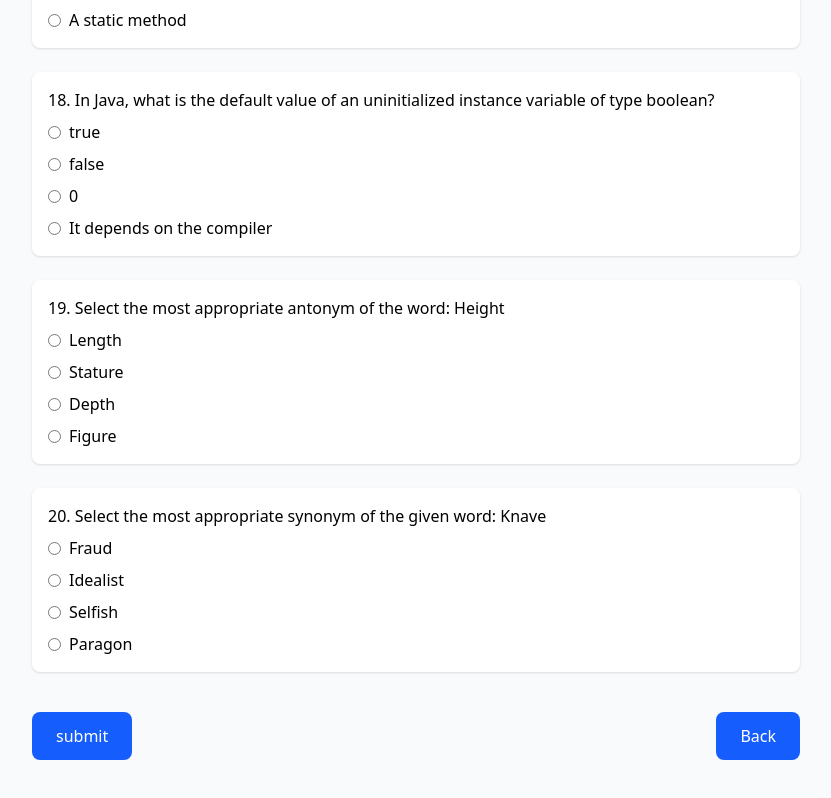
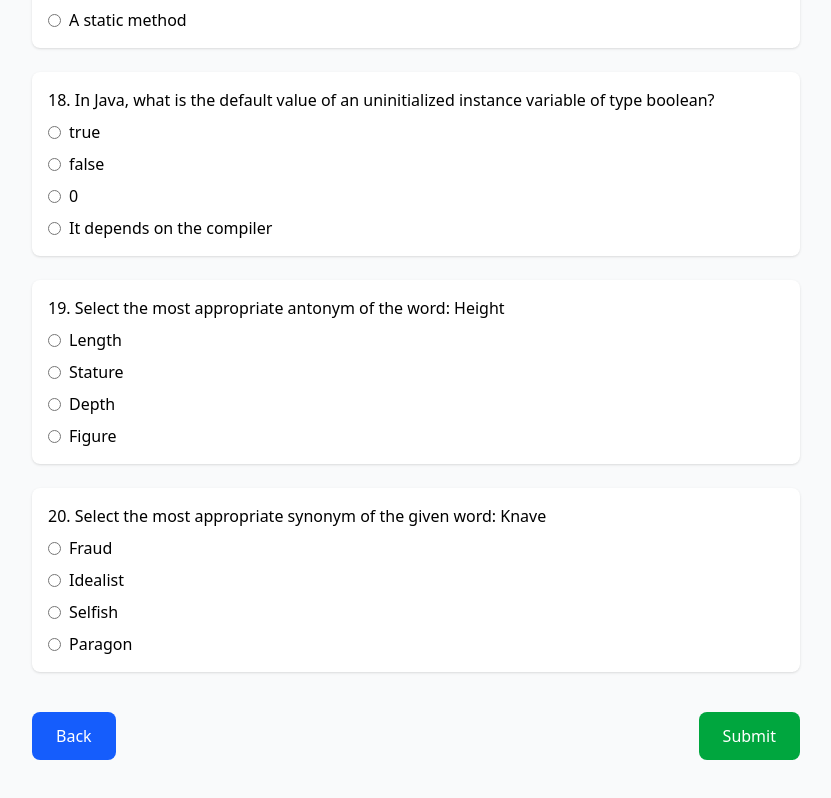
Before and after one commit to Bilal1243/EduApt, a React (Vite) app in the folder frontend/: page /aptitude in a window 1280 px wide. Shown: the part 3800-4598 px from the top of the page, without its empty margins (224-1055 px from the left). Built offline with nearby package versions, Linux system fonts and the light colour scheme.

Commit message:
changed button order and style

```diff
--- a/frontend/src/Screens/AddDetailsScreen.jsx
+++ b/frontend/src/Screens/AddDetailsScreen.jsx
@@ -68,7 +68,7 @@ function AddDetailsScreen() {
       toast.error("Place is required");
       return false;
     }
-    if (!sem || sem < 1) {
+    if (!sem || sem < 1 || sem > 8) {
       toast.error("Enter a valid semester");
       return false;
     }
--- a/frontend/src/Screens/AptitudeScreen.jsx
+++ b/frontend/src/Screens/AptitudeScreen.jsx
@@ -247,14 +247,14 @@ function AptitudeScreen() {
         <div className="flex flex-col sm:flex-row justify-between mt-4 gap-4 mb-14">
           <button
             type="submit"
-            className="bg-blue-600 text-white px-6 py-3 rounded-lg hover:bg-blue-700 transition w-full sm:w-auto cursor-pointer"
+            className="bg-green-600 text-white px-6 py-3 rounded-lg hover:bg-green-700 transition w-full sm:w-auto sm:order-2 cursor-pointer"
           >
-            {isLoading ? "please wait.." : "submit"}
+            {isLoading ? "please wait.." : "Submit"}
           </button>
           <button
             type="button"
             onClick={() => navigate(-1)}
-            className="bg-blue-600 text-white px-6 py-3 rounded-lg hover:bg-blue-700 transition w-full sm:w-auto cursor-pointer"
+            className="bg-blue-600 text-white px-6 py-3 rounded-lg hover:bg-blue-700 transition w-full sm:w-auto sm:order-1 cursor-pointer"
           >
             Back
           </button>
```
